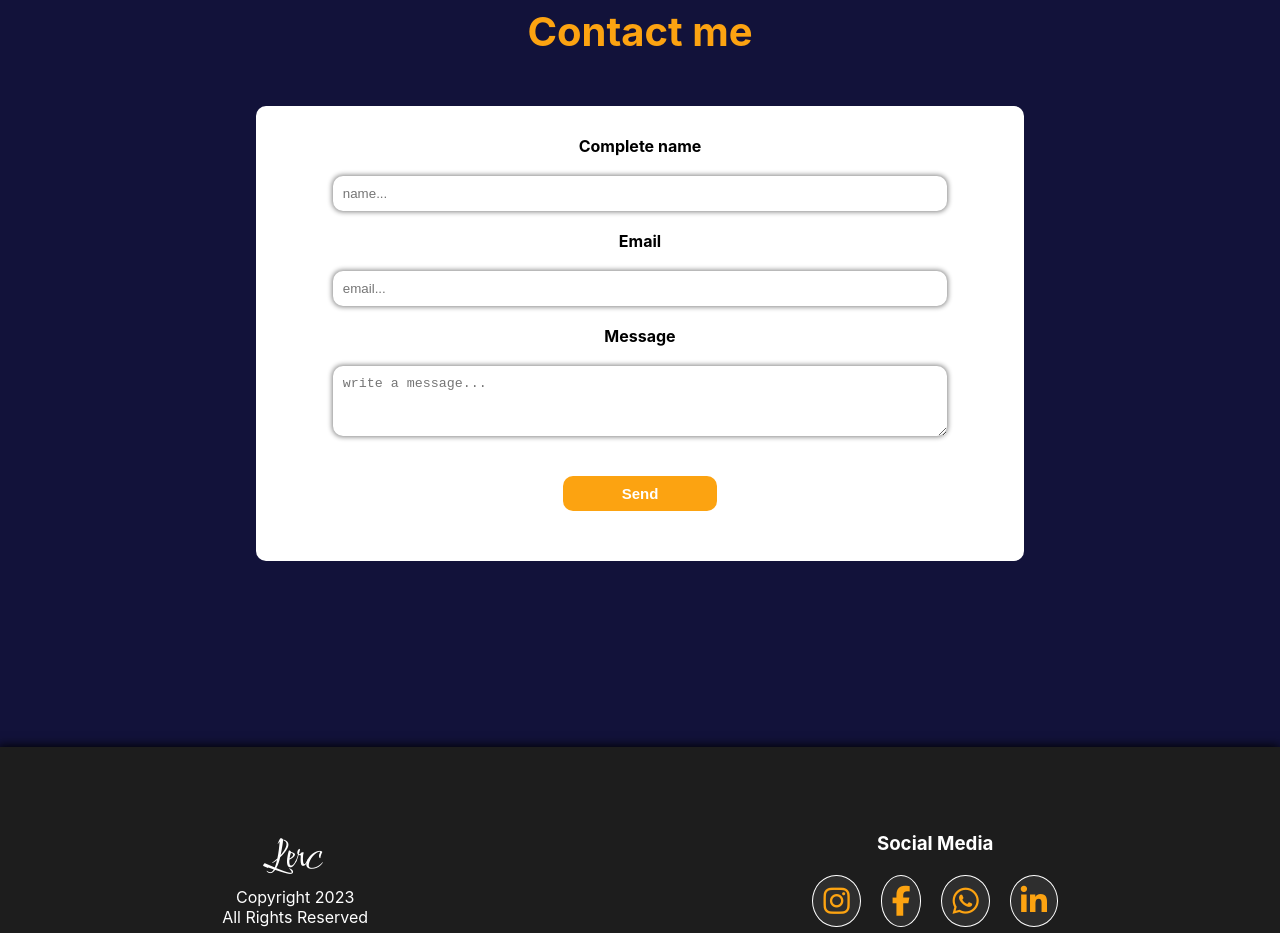
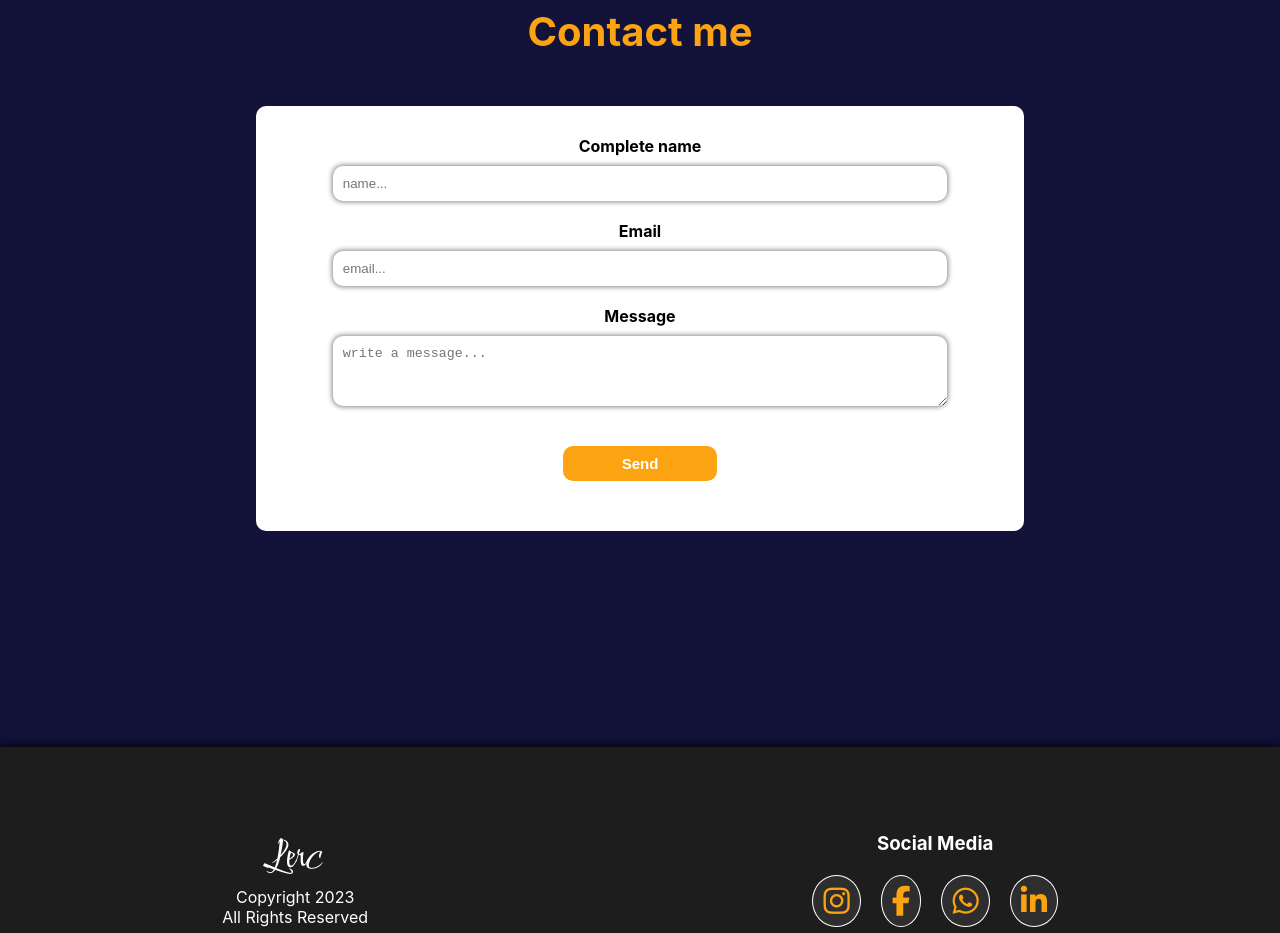
Before and after one commit to lerc7689/Portfolio_Lerc, a React (Vite) app: page / in a window 1280 px wide. Shown: the part 2960-3893 px from the top of the page. Built offline with nearby package versions, Linux system fonts and the light colour scheme.

Commit message:
contact height3

```diff
--- a/src/components/ContactMe/ContactMe.css
+++ b/src/components/ContactMe/ContactMe.css
@@ -27,11 +27,19 @@
     padding-bottom: 30px;
 }
 
-.contactMeContainer form label{
+.contactMeContainer form div{
+    display: flex;
+    flex-direction: column;
+    justify-content: center;
+    align-items: center;
+    gap: 10px;
+    width: 100%;
+}
+.contactMeContainer form div label{
     font-weight: 700;
 }
 
-.contactMeContainer form input,textarea{
+.contactMeContainer form div input,textarea{
     box-shadow: 0 0 5px 1px rgb(134, 134, 134);
     width: 80%;
     max-width: 100%;
@@ -42,12 +50,12 @@
     padding-left: 10px;
 }
 
-.contactMeContainer form input:focus
+.contactMeContainer form div input:focus
 ,textarea:focus{
     background-color: #f5990667;
 }
 
-.contactMeContainer form textarea{
+.contactMeContainer form div textarea{
     width: 80%;
     height: 70px;
     padding: 10px;
--- a/src/components/ContactMe/ContactMe.jsx
+++ b/src/components/ContactMe/ContactMe.jsx
@@ -10,12 +10,18 @@ const ContactMe = () =>{
         <section className="contactMeContainer">
             <h1 className="contactMeTitle">Contact me</h1>
             <form action="https://formsubmit.co/luiseduardo7689@gmail.com" method="POST">
+                    <div>
                         <label htmlFor="name">Complete name</label>
                         <input type="text" className="form-control" name='name' id="name" placeholder="name..."/>
+                    </div>
+                    <div>
                         <label htmlFor="email">Email</label>
                         <input type="email" className="form-control" name='email' id="email" placeholder="email..."/>
+                    </div>
+                    <div>
                         <label htmlFor="message">Message</label>
                         <textarea className="form-control" name='message' id="message" rows="3" placeholder="write a message..."></textarea>
+                    </div>
                 <button  type="submit" onClick={notify}>Send</button>
 
                 <ToastContainer />
```
Lines whose indentation alone changed are shown as unchanged.
